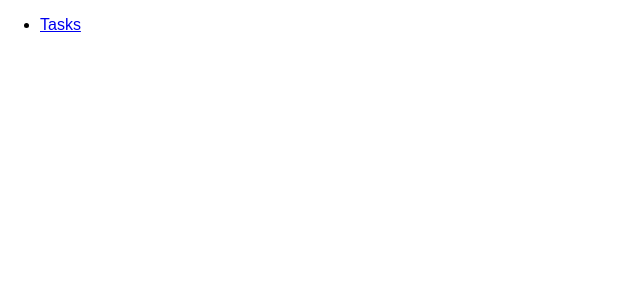
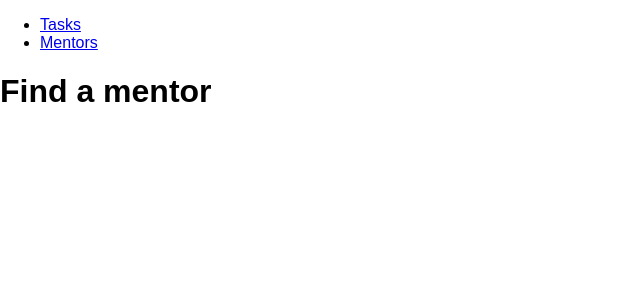
Before and after one commit to dev-cyprium/Timings, a React (Create React App) app: page /mentors in a window 1280 px wide. Shown: the top 300 px of the page, without its empty margins (0-640 px from the left). Built offline with nearby package versions, Linux system fonts and the light colour scheme.

Commit message:
add navigation

```diff
--- a/src/App.js
+++ b/src/App.js
@@ -5,6 +5,7 @@ import { BrowserRouter as Router, Link } from 'react-router-dom';
 import PropsRoute from './components/router-ext/PropsRoute';
 
 import Tasks from './components/Tasks';
+import Mentors from './components/Mentors';
 
 class App extends Component {
   render() {
@@ -13,7 +14,8 @@ class App extends Component {
         <div className="App">
           <Navigation />
 
-          <PropsRoute exact path='/' component={Tasks}/>
+          <PropsRoute exact path='/tasks' component={Tasks} />
+          <PropsRoute exact path='/mentors' component={Mentors} />
         </div>
       </Router>
     );
--- /dev/null
+++ b/src/components/Mentors.js
@@ -0,0 +1,9 @@
+import React from 'react';
+
+class Mentors extends React.Component {
+  render() {
+    return (<h1>Find a mentor</h1>);
+  }
+}
+
+export default Mentors;
--- a/src/components/layout/Header.js
+++ b/src/components/layout/Header.js
@@ -1,9 +1,15 @@
 import React from 'react';
+import { Link } from 'react-router-dom';
 
 const Navigation = () => (
   <aside>
     <ul>
-      <li><a href='#'>Tasks</a></li>
+      <li>
+        <Link to="/tasks">Tasks</Link>
+      </li>
+      <li>
+        <Link to="/mentors">Mentors</Link>
+      </li>
     </ul>
   </aside>
 );
```
